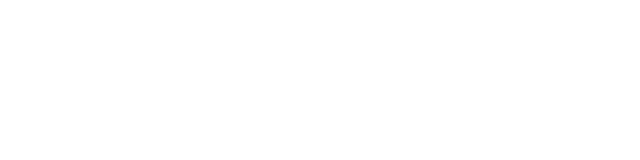
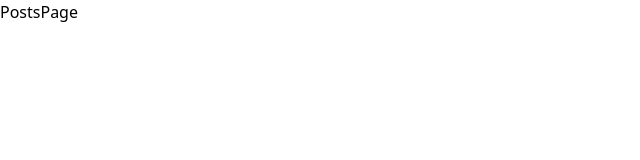
Before and after one commit to mariByr/react-works, a React (Vite) app: page /posts in a window 1280 px wide. Shown: the top 160 px of the page, without its empty margins (0-640 px from the left). Built offline with nearby package versions, Linux system fonts and the light colour scheme.

Commit message:
add task tntlwuxFxFx15

```diff
--- /dev/null
+++ b/src/layouts/MainLayout.tsx
@@ -0,0 +1,7 @@
+import {Outlet} from "react-router-dom";
+
+export const MainLayout=()=> {
+    return <>
+                <Outlet/>
+    </>
+}
--- a/src/main.tsx
+++ b/src/main.tsx
@@ -1,7 +1,8 @@
 
 import { createRoot } from 'react-dom/client'
 import './index.css'
-import App from './App.tsx'
+import {RouterProvider} from "react-router-dom";
+import {routes} from "./router/router.tsx";
 
 
-createRoot(document.getElementById('root')!).render(<App />)
+createRoot(document.getElementById('root')!).render(<RouterProvider router={routes} />)
--- /dev/null
+++ b/src/pages/PostsPage.tsx
@@ -0,0 +1,11 @@
+
+
+const PostsPage = () => {
+    return (
+        <div>
+            PostsPage
+        </div>
+    );
+};
+
+export default PostsPage;
--- /dev/null
+++ b/src/pages/UsersPage.tsx
@@ -0,0 +1,11 @@
+
+
+const UsersPage = () => {
+    return (
+        <div>
+          Users Page
+        </div>
+    );
+};
+
+export default UsersPage;
```
Also changed, not shown: src/models/IPosts.ts (added, +14 -0 lines), src/models/IUser.ts (added, +71 -0 lines), src/router/router.tsx (added, +18 -0 lines), 1 other file (tests, documents, lock files or other folders).
